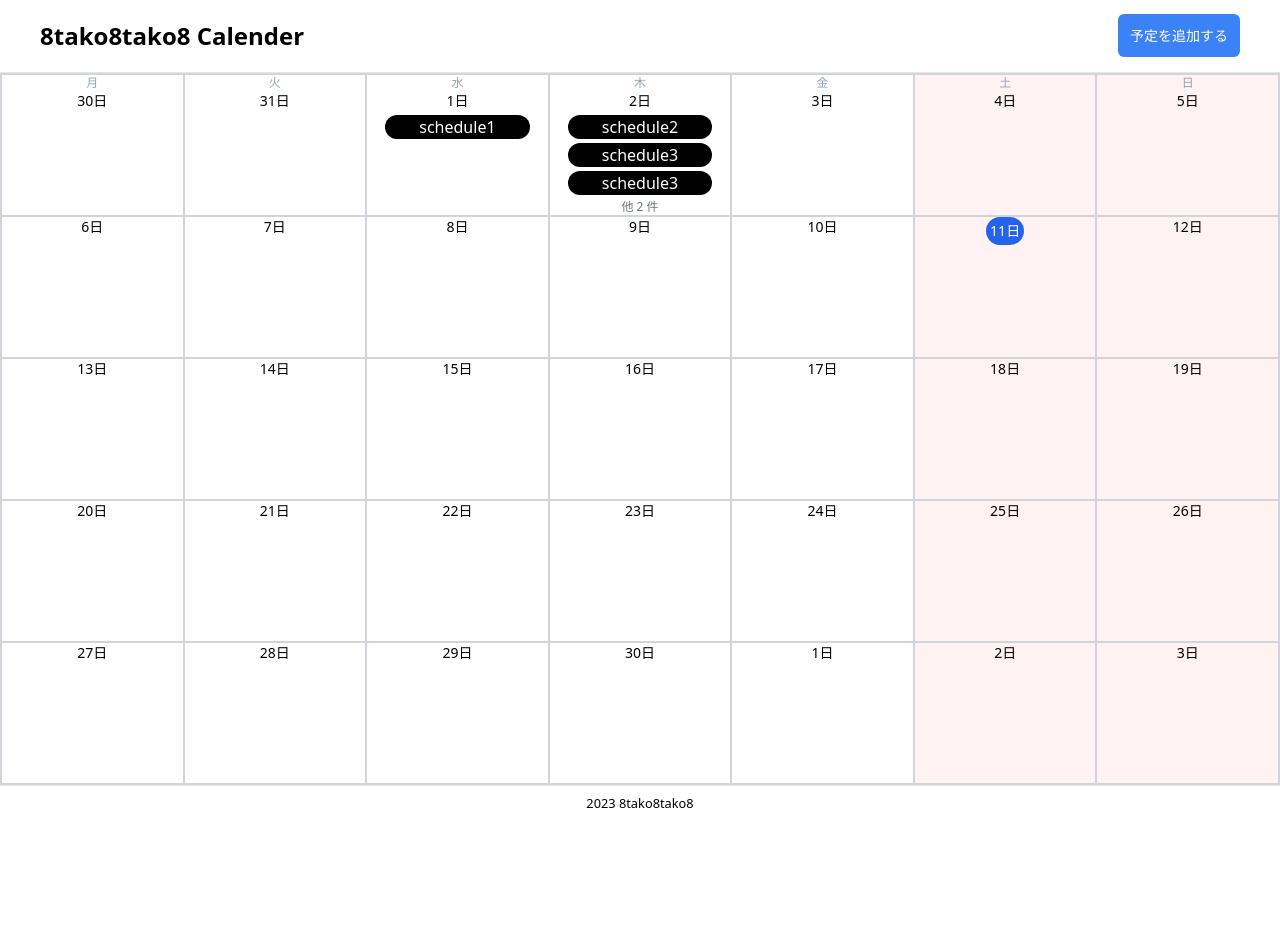
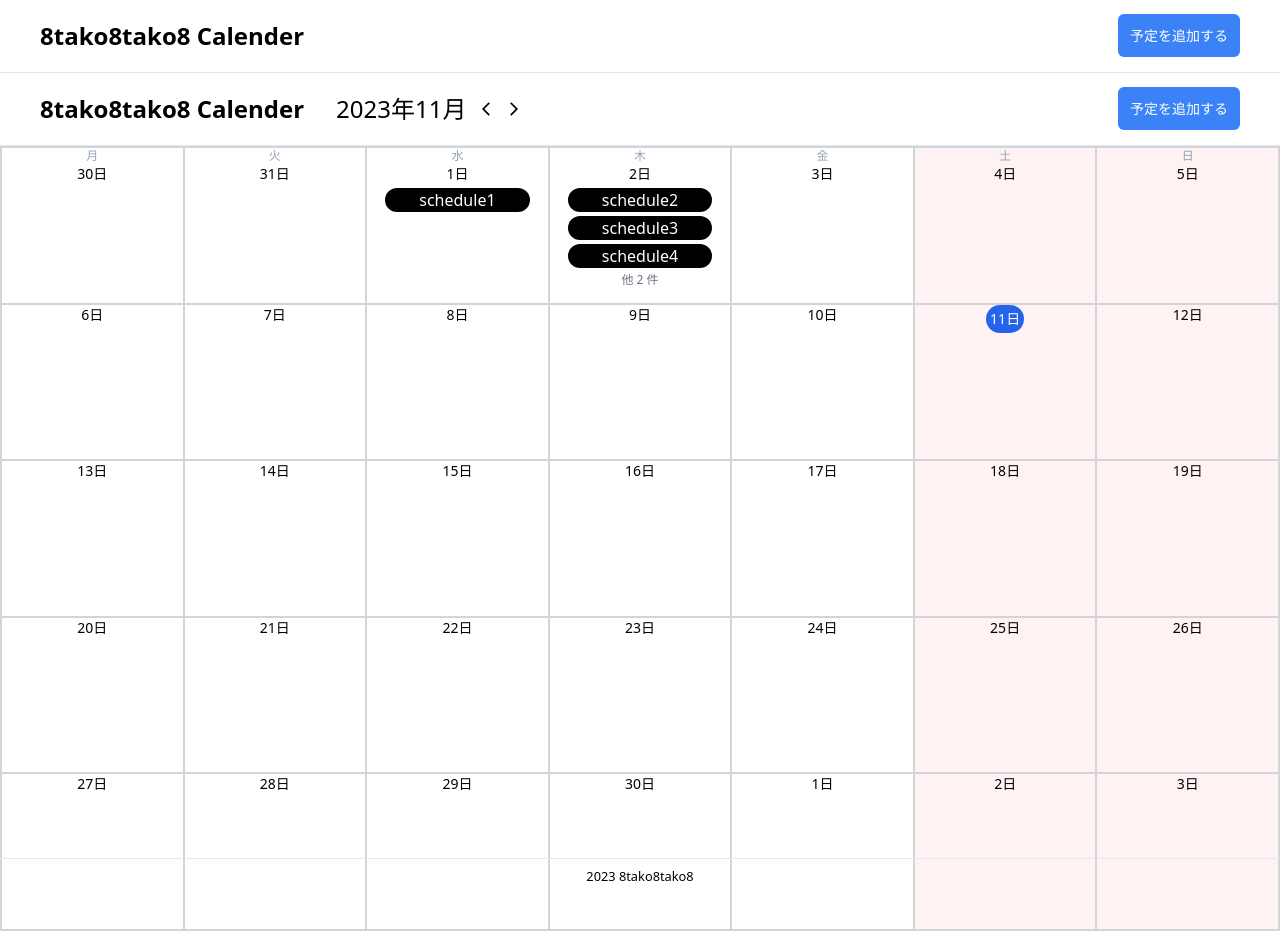
Before and after one commit to 8tako8tako8/nextjs_ts_calendar, a Next.js app: page / in a window 1280 px wide. Before the commit the page ends 821 px from the top, so only its background shows below. Built offline with nearby package versions, Linux system fonts and the light colour scheme.

Commit message:
クエリパラメータを取得して前月・翌月に移動できるようにする

```diff
--- a/package.json
+++ b/package.json
@@ -9,6 +9,7 @@
     "lint": "next lint"
   },
   "dependencies": {
+    "@egoist/tailwindcss-icons": "^1.4.0",
     "clsx": "^2.0.0",
     "date-fns": "^2.30.0",
     "next": "14.0.2",
--- a/src/app/page.tsx
+++ b/src/app/page.tsx
@@ -1,16 +1,27 @@
 import DaySchedules from "@/components/DaySchedules";
-import ScheduleButtonInMonth from "@/components/ScheduleButtonInMonth";
+import { MaterialSymbolsArrowBackIos } from "@/components/MaterialSymbolsArrowBackIos";
+import { MaterialSymbolsArrowForwardIos } from "@/components/MaterialSymbolsArrowForwardIos";
 import { clsx } from "clsx";
 import {
+  addMonths,
+  addYears,
   eachDayOfInterval,
   eachWeekOfInterval,
   endOfMonth,
   endOfWeek,
+  format,
   getDate,
+  getYear,
   isWeekend,
   startOfMonth,
+  subMonths,
+  subYears,
 } from "date-fns";
 import { ja } from "date-fns/locale";
+import Link from "next/link";
+import { useSearchParams } from "next/navigation";
+import { useRouter } from "next/router";
+import { useState } from "react";
 
 type Schedule = {
   title: string;
@@ -35,24 +46,31 @@ const initialSchedules: Schedule[] = [
     endAt: new Date(2023, 10, 2, 14, 0),
   },
   {
-    title: "schedule3",
-    startAt: new Date(2023, 10, 2, 15, 0),
-    endAt: new Date(2023, 10, 2, 16, 0),
-  },
-  {
     title: "schedule4",
     startAt: new Date(2023, 10, 2, 15, 0),
     endAt: new Date(2023, 10, 2, 16, 0),
   },
   {
     title: "schedule5",
+    startAt: new Date(2023, 10, 2, 15, 0),
+    endAt: new Date(2023, 10, 2, 16, 0),
+  },
+  {
+    title: "schedule6",
     startAt: new Date(2023, 10, 2, 18, 0),
     endAt: new Date(2023, 10, 2, 19, 0),
   },
 ];
 
-export default function Home() {
-  const date = new Date();
+export default function Home({
+  searchParams,
+}: {
+  searchParams: { [key: string]: string | string[] | undefined };
+}) {
+  const today = new Date();
+  const yearString = searchParams.year || today.getFullYear().toString();
+  const monthString = searchParams.month || (today.getMonth() + 1).toString();
+  const targetMonth = new Date(Number(yearString), Number(monthString) - 1);
 
   const getWeeksWhenStartOfMonday = (date: Date) => {
     const mondays = eachWeekOfInterval(
@@ -74,9 +92,50 @@ export default function Home() {
     return ["日", "月", "火", "水", "木", "金", "土"][date.getDay()];
   };
 
-  const weeks = getWeeksWhenStartOfMonday(date);
+  const getPreviousMonthParams = () => {
+    const previousMonth = subMonths(targetMonth, 1);
+    return format(previousMonth, "'year='yyyy'&month='MM");
+  };
+
+  const getNextMonthParams = () => {
+    const nextMonth = addMonths(targetMonth, 1);
+    return format(nextMonth, "'year='yyyy'&month='MM");
+  };
+
+  const weeks = getWeeksWhenStartOfMonday(targetMonth);
 
   return (
+    <>
+      <div className="py-5 px-10 border-b flex justify-between items-center">
+        <div className="flex justify-center items-end space-x-8">
+          <h1 className="text-2xl font-extrabold">
+            <Link href="/">8tako8tako8 Calender</Link>
+          </h1>
+          <div className="flex items-center space-x-4">
+            <h3 className="text-2xl">
+              {yearString}年{monthString}月
+            </h3>
+            <div className="flex items-end space-x-2">
+              <Link href={`?${getPreviousMonthParams()}`}>
+                <MaterialSymbolsArrowBackIos />
+              </Link>
+              <Link href={`?${getNextMonthParams()}`}>
+                <MaterialSymbolsArrowForwardIos />
+              </Link>
+            </div>
+          </div>
+        </div>
+        <div>
+          <nav className="text-sm font-medium">
+            <Link
+              href="/schedules/new"
+              className="bg-blue-500 px-3 py-3 rounded-md text-white"
+            >
+              予定を追加する
+            </Link>
+          </nav>
+        </div>
+      </div>
       <div className="grid grid-cols-7 grid-rows-5 w-full h-full border border-gray-300">
         {weeks.map((week, row) =>
           week.map((day) => (
@@ -96,8 +155,8 @@ export default function Home() {
                   <p
                     className={clsx("text-sm", {
                       "bg-blue-600 text-white rounded-full px-1 py-1":
-                      day.getMonth() === date.getMonth() &&
-                      day.getDate() === date.getDate(),
+                        day.getMonth() === today.getMonth() &&
+                        day.getDate() === today.getDate(),
                     })}
                   >
                     {getDate(day)}日
@@ -117,5 +176,6 @@ export default function Home() {
           ))
         )}
       </div>
+    </>
   );
 }
--- /dev/null
+++ b/src/components/MaterialSymbolsArrowBackIos.tsx
@@ -0,0 +1,18 @@
+import { SVGProps } from "react";
+
+export function MaterialSymbolsArrowBackIos(props: SVGProps<SVGSVGElement>) {
+  return (
+    <svg
+      xmlns="http://www.w3.org/2000/svg"
+      width="1em"
+      height="1em"
+      viewBox="0 0 24 24"
+      {...props}
+    >
+      <path
+        fill="currentColor"
+        d="M10 22L0 12L10 2l1.775 1.775L3.55 12l8.225 8.225L10 22Z"
+      ></path>
+    </svg>
+  );
+}
--- /dev/null
+++ b/src/components/MaterialSymbolsArrowForwardIos.tsx
@@ -0,0 +1,18 @@
+import { SVGProps } from "react";
+
+export function MaterialSymbolsArrowForwardIos(props: SVGProps<SVGSVGElement>) {
+  return (
+    <svg
+      xmlns="http://www.w3.org/2000/svg"
+      width="1em"
+      height="1em"
+      viewBox="0 0 24 24"
+      {...props}
+    >
+      <path
+        fill="currentColor"
+        d="M8.025 22L6.25 20.225L14.475 12L6.25 3.775L8.025 2l10 10l-10 10Z"
+      ></path>
+    </svg>
+  );
+}
```
Also changed, not shown: 1 other file (tests, documents, lock files or other folders). Lines whose indentation alone changed are shown as unchanged.
